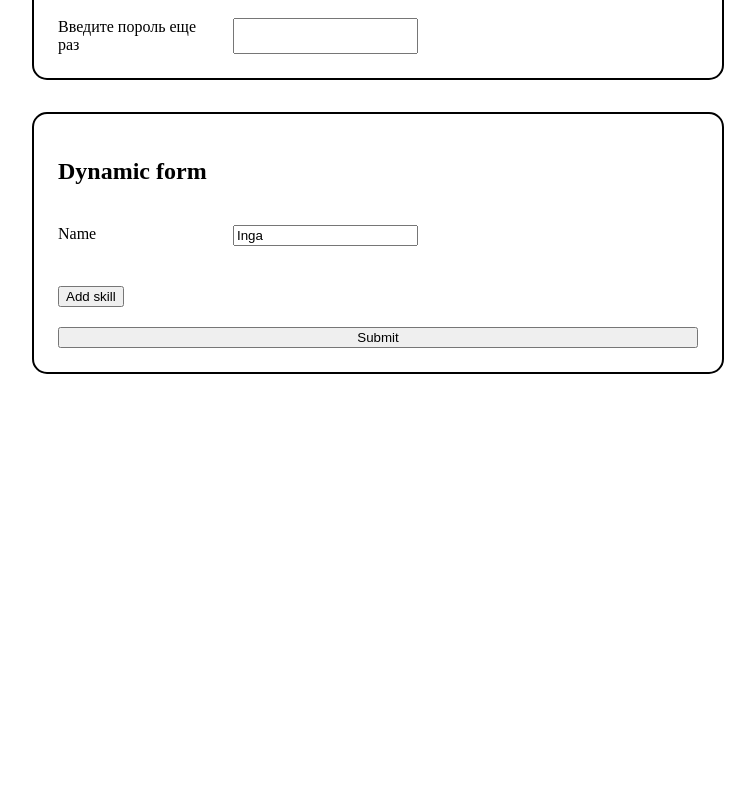
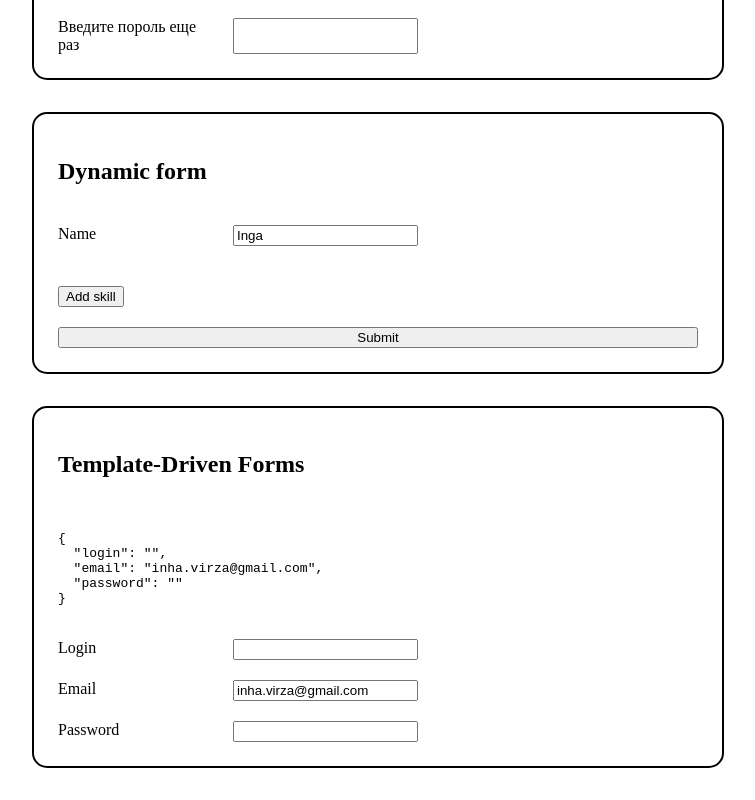
Before and after one commit to IngaVirza/angular_course, an Angular app: page /forms in a window 1280 px wide. Shown: the part 540-1340 px from the top of the page, without its empty margins (8-763 px from the left). Before the commit the page ends 946 px from the top, so only its background shows below. Built offline with nearby package versions, Linux system fonts and the light colour scheme.

Commit message:
FormArray, FormBuilderccdsdf

```diff
--- a/src/app/forms/components/forms/forms.component.html
+++ b/src/app/forms/components/forms/forms.component.html
@@ -70,4 +70,28 @@
 
     <div><button (click)="addSkill()">Add skill</button></div>
     <button type="submit">Submit</button>
+
   </form>
+
+
+  <div class="login-form">
+    <h2>Template-Driven Forms</h2>
+
+    <pre>{{ templateForm | json }}</pre>
+
+    <div>
+        <label for="templateLogin">Login</label>
+        <input id="templateLogin" [(ngModel)]="templateForm.login" type="text"/>
+    </div>
+
+    <div>
+        <label for="templateEmail">Email</label>
+        <input id="templateEmail" [(ngModel)]="templateForm.email" type="text"/>
+    </div>
+
+    <div>
+        <label for="templatePassword">Password</label>
+        <input id="templatePassword" [(ngModel)]="templateForm.password" type="text"/>
+    </div>
+
+</div>
--- a/src/app/forms/components/forms/forms.component.ts
+++ b/src/app/forms/components/forms/forms.component.ts
@@ -25,12 +25,24 @@ export const conformPassword: ValidatorFn = (
     : { PasswordDoNotMatch: true };
 };
 
+interface TemplateFormI {
+  login: string;
+  email: string;
+  password: string;
+}
+
 @Component({
   selector: 'app-forms',
   templateUrl: './forms.component.html',
   styleUrl: './forms.component.scss',
 })
 export class FormsComponent implements OnInit {
+  public templateForm: TemplateFormI = {
+    login: '',
+    email: 'inha.virza@gmail.com',
+    password: '',
+  };
+
   constructor(private _fb: FormBuilder) {}
 
   public get skills(): FormArray {
@@ -86,6 +98,6 @@ export class FormsComponent implements OnInit {
   }
 
   public onSubmit() {
-    console.log(this.fbForm.value)
+    console.log(this.fbForm.value);
   }
 }
```
Also changed, not shown: src/app/forms/components/forms/dist/forms.component.js.
